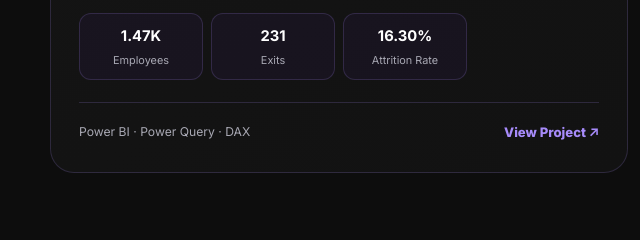
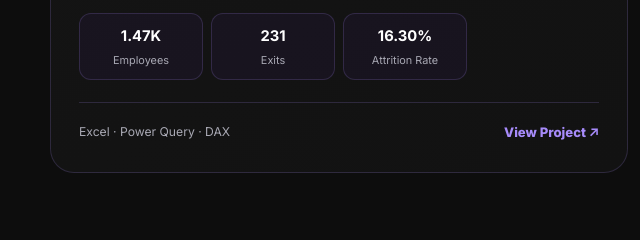
Before and after one commit to JagannathSTAT/Portfolio, a plain HTML site: page index.html in a window 1280 px wide. Shown: the part 5980-6220 px from the top of the page, 0-640 px from the left. Drawn offline with Linux system fonts and the light colour scheme; no server answers.

Commit message:
Update index.html

```diff
--- a/index.html
+++ b/index.html
@@ -882,7 +882,7 @@
                 <div class="work-stat"><strong>16.30%</strong>Attrition Rate</div>
               </div>
               <div class="work-footer">
-                <span class="work-tools">Power BI · Power Query · DAX</span>
+                <span class="work-tools">Excel · Power Query · DAX</span>
                 <a
                   href="https://github.com/JagannathSTAT/Excel-PowerBI-"
                   data-pbi-link="true"
```
